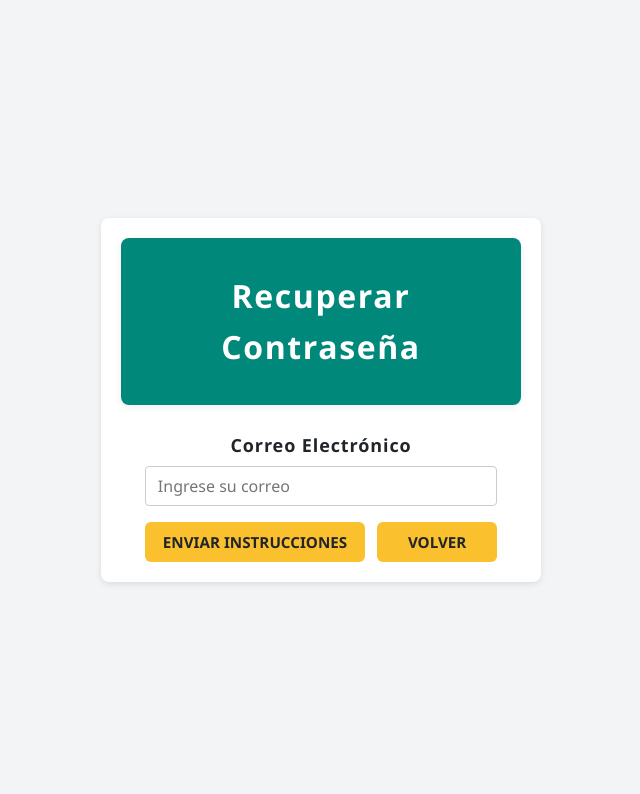
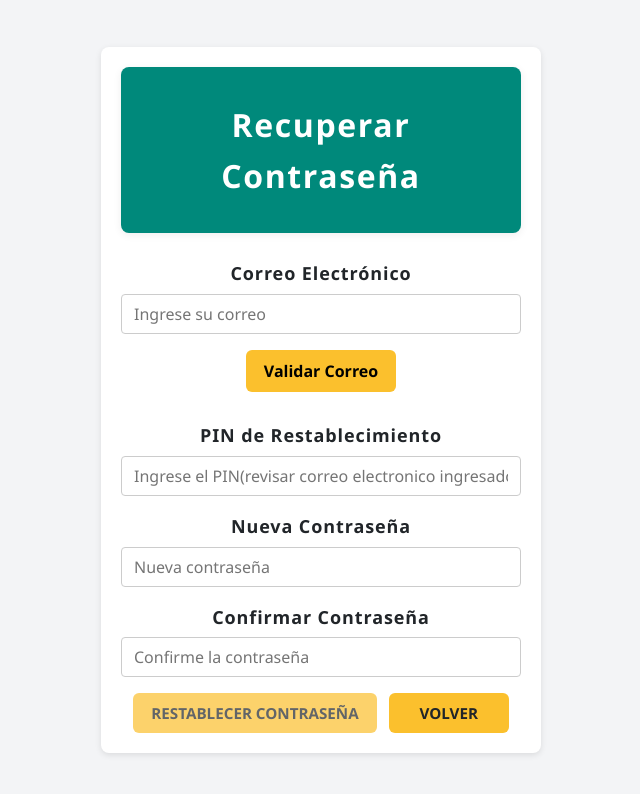
Before and after one commit to Derek-GB/IntegradorReact, a React (Vite) app: page /recuperarContrasena.jsx in a window 1280 px wide. Shown: the top 794 px of the page, without its empty margins (319-959 px from the left). Built offline with nearby package versions, Linux system fonts and the light colour scheme.

Commit message:
cambio de contrasena funcional
Se implemento brello para el envio de correo de recuperacion, se valida el correo y se cambia la contrasena en la base de datos

```diff
--- a/src/App.jsx
+++ b/src/App.jsx
@@ -18,7 +18,6 @@ import ListaAlbergue from './components/ListaAlbergue.jsx';
 import FormularioAbastecimiento from './components/FormularioAbarrotes.jsx';
 import AjusteInventario from "./components/ajusteInventario";// <--- nombre correcto
 import RecuperarContrasena from './components/recuperarContrasena';
-import RestablecerContrasena from './components/restablecerContrasena';
 import FamiliaFormulario from './components/familiaFormulario.jsx';
 import FormularioIntegrantes from "./components/formularioIntegrantes";
 import RegistroMascotas from "./components/registroMascota.jsx";
@@ -28,8 +27,7 @@ const App = () => {
   const location = useLocation();
   const isLogin =
     location.pathname === '/' ||
-    location.pathname === '/recuperarContrasena.jsx' ||
-    location.pathname === '/restablecerContrasena.jsx';
+    location.pathname === '/recuperarContrasena.jsx';
 
   return (
     <>
@@ -37,8 +35,6 @@ const App = () => {
         <Routes>
           <Route path="/" element={<Login />} />
           <Route path="/recuperarContrasena.jsx" element={<RecuperarContrasena />} />
-          <Route path="/restablecerContrasena.jsx" element={<RestablecerContrasena />} />
-          <Route path="/restablecerContrasena" element={<RestablecerContrasena />} />
         </Routes>
       ) : (
         <div className="app-container">
--- a/src/components/recuperarContrasena.jsx
+++ b/src/components/recuperarContrasena.jsx
@@ -1,46 +1,124 @@
-import React, { useState, useEffect } from 'react';
+import React, { useState } from 'react';
 import { useNavigate } from 'react-router-dom';
-import emailjs from '@emailjs/browser';
+import { usuariosAPI } from '../helpers/api';
+import axios from 'axios';
+
+
 
 const RecuperarContrasena = () => {
   const [correo, setCorreo] = useState('');
+  const [pin, setPin] = useState('');
+  const [nuevaContrasena, setNuevaContrasena] = useState('');
+  const [confirmarContrasena, setConfirmarContrasena] = useState('');
+  const [correoValido, setCorreoValido] = useState(false);
   const [mensaje, setMensaje] = useState('');
   const [error, setError] = useState('');
   const navigate = useNavigate();
 
-  const handleSubmit = async (e) => {
-    e.preventDefault();
+const enviarPinConBrevo = async (correo, pin) => {
+  const data = {
+    to: [{ email: correo }],
+    templateId: 1, // <-- coloca aquí el ID de tu plantilla
+    params: {
+      pin: pin
+    },
+    headers: {
+      "X-Mailin-custom": "recuperacion_contrasena"
+    }
+  };
 
+  await axios.post('https://api.brevo.com/v3/smtp/email', data, {
+    headers: {
+      'api-key': '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', // <- tu clave pública
+      'Content-Type': 'application/json',
+      'Accept': 'application/json',
+    }
+  });
+};
+
+const validarCorreo = async () => {
   if (!correo) {
     setError("Por favor ingrese su correo.");
     return;
   }
 
   try {
-      await emailjs.send(
-        'service_5medvrr',
-        'template_kqlpbcf',
-        {
-          email: correo,
-          link_recuperacion: `https://localhost:5175/restablecerContrasena?correo=${encodeURIComponent(correo)}`
-        },
-        'LBs6r9_55Anzo8Cm_'
-      );
+    const { existe } = await usuariosAPI.validarCorreo(correo);
 
-      setMensaje("Correo enviado. Revisa tu bandeja.");
+    if (existe) {
+      // Verifica si ya hay un PIN válido
+      const pinInfo = JSON.parse(localStorage.getItem('pinInfo') || '{}');
+      const ahora = Date.now();
+
+      if (pinInfo.correo === correo && pinInfo.expira > ahora) {
+        setMensaje("PIN ya enviado recientemente. Revisa tu correo.");
+      } else {
+        // Generar nuevo PIN
+        const nuevoPin = Math.floor(1000 + Math.random() * 9000).toString();
+        const expira = ahora + 10 * 60 * 1000; // 10 minutos
+
+        localStorage.setItem('pinInfo', JSON.stringify({ pin: nuevoPin, expira, correo }));
+
+        // Enviar correo
+        await enviarPinConBrevo(correo, nuevoPin);
+        setMensaje("Correo verificado y PIN enviado.");
+      }
+
+      setCorreoValido(true);
       setError('');
-      setCorreo('');
+    } else {
+      setCorreoValido(false);
+      setError("El correo no está registrado.");
+      setMensaje('');
+    }
   } catch (err) {
-      console.error("Error al enviar correo:", err);
-      setError("No se pudo enviar el correo. Intenta más tarde.");
+    setCorreoValido(false);
+    setError(err.message || "Error al validar el correo.");
     setMensaje('');
   }
 };
 
-  useEffect(() => {
-    if (mensaje) alert(mensaje);
-    if (error) alert(error);
-  }, [mensaje, error]);
+  const handleSubmit = async (e) => {
+  e.preventDefault();
+
+  if (!correoValido) {
+    setError("Debe validar el correo primero.");
+    return;
+  }
+
+  const pinInfo = JSON.parse(localStorage.getItem('pinInfo') || '{}');
+  const ahora = Date.now();
+
+  if (pinInfo.correo !== correo || pinInfo.pin !== pin || ahora > pinInfo.expira) {
+    setError("El PIN es incorrecto o ha expirado. Por favor vuelva a validar su correo.");
+    return;
+  }
+
+  if (!nuevaContrasena || !confirmarContrasena) {
+    setError("Debe completar ambos campos de contraseña.");
+    return;
+  }
+
+  if (nuevaContrasena !== confirmarContrasena) {
+    setError("Las contraseñas no coinciden.");
+    return;
+  }
+
+  try {
+    await usuariosAPI.updateContrasena(correo, nuevaContrasena);
+    setMensaje("Contraseña actualizada exitosamente.");
+    setError('');
+    setCorreo('');
+    setPin('');
+    setNuevaContrasena('');
+    setConfirmarContrasena('');
+    setCorreoValido(false);
+    localStorage.removeItem('pinInfo');
+  } catch (err) {
+    console.error("Error al actualizar contraseña:", err);
+    setError("No se pudo actualizar la contraseña. Intenta más tarde.");
+  }
+};
 
   return (
     <div className="containerLogin">
@@ -60,9 +138,46 @@ const RecuperarContrasena = () => {
             onChange={(e) => setCorreo(e.target.value)}
             required
           />
+          <button type="button" onClick={validarCorreo} className="btn btn-secondary">Validar Correo</button><br></br><br></br>
+
+          <label htmlFor="pin">PIN de Restablecimiento</label>
+          <input
+            type="text"
+            id="pin"
+            name="pin"
+            placeholder="Ingrese el PIN(revisar correo electronico ingresado)"
+            value={pin}
+            onChange={(e) => setPin(e.target.value)}
+            disabled={!correoValido}
+            required
+          />
+
+          <label htmlFor="nuevaContrasena">Nueva Contraseña</label>
+          <input
+            type="password"
+            id="nuevaContrasena"
+            name="nuevaContrasena"
+            placeholder="Nueva contraseña"
+            value={nuevaContrasena}
+            onChange={(e) => setNuevaContrasena(e.target.value)}
+            disabled={!correoValido}
+            required
+          />
+
+          <label htmlFor="confirmarContrasena">Confirmar Contraseña</label>
+          <input
+            type="password"
+            id="confirmarContrasena"
+            name="confirmarContrasena"
+            placeholder="Confirme la contraseña"
+            value={confirmarContrasena}
+            onChange={(e) => setConfirmarContrasena(e.target.value)}
+            disabled={!correoValido}
+            required
+          />
 
           <div className="btn-group">
-            <button type="submit" className="btn btn-primary">Enviar Instrucciones</button>
+            <button type="submit" className="btn btn-primary" disabled={!correoValido}>Restablecer Contraseña</button>
             <button type="button" className="btn btn-secondary" onClick={() => navigate('/')}>Volver</button>
           </div>
         </form>
@@ -70,5 +185,4 @@ const RecuperarContrasena = () => {
     </div>
   );
 };
-
 export default RecuperarContrasena;
--- a/src/helpers/api.js
+++ b/src/helpers/api.js
@@ -104,13 +104,21 @@ export const mascotasAPI = createApiMethods("mascotas");
 export const categoriaConsumiblesAPI = createApiMethods("categoriaConsumibles");
 export const usuariosAPI = createApiMethods("usuarios", {
   validarCorreo: async (correo) => {
-    try {
-      const res = await customAxios.post(`/usuarios/validar/correo`, { correo });
-      return res.data;
-    } catch (error) {
-      handleError(error);
+  try {
+    const res = await customAxios.post(`/usuarios/validar/correo`, { correo });
+
+    return { existe: false };
+  } catch (error) {
+    if (error.response && error.response.status === 400) {
+      return { existe: true };
+    } else if (error.response && error.response.status === 500) {
+      throw new Error("Error del servidor. Contacta al soporte.");
+    } else {
+      console.error("Error desconocido:", error);
+      throw new Error("Ocurrió un error al validar el correo.");
     }
-  },
+  }
+},
   updateContrasena: async (correo, nuevaContrasena) => {
     try {
       const res = await customAxios.put(`/usuarios/contrasena`, { correo, nuevaContrasena });
```
Also changed, not shown: src/components/restablecerContrasena.jsx (deleted, +0 -98 lines). Lines whose indentation alone changed are shown as unchanged.
